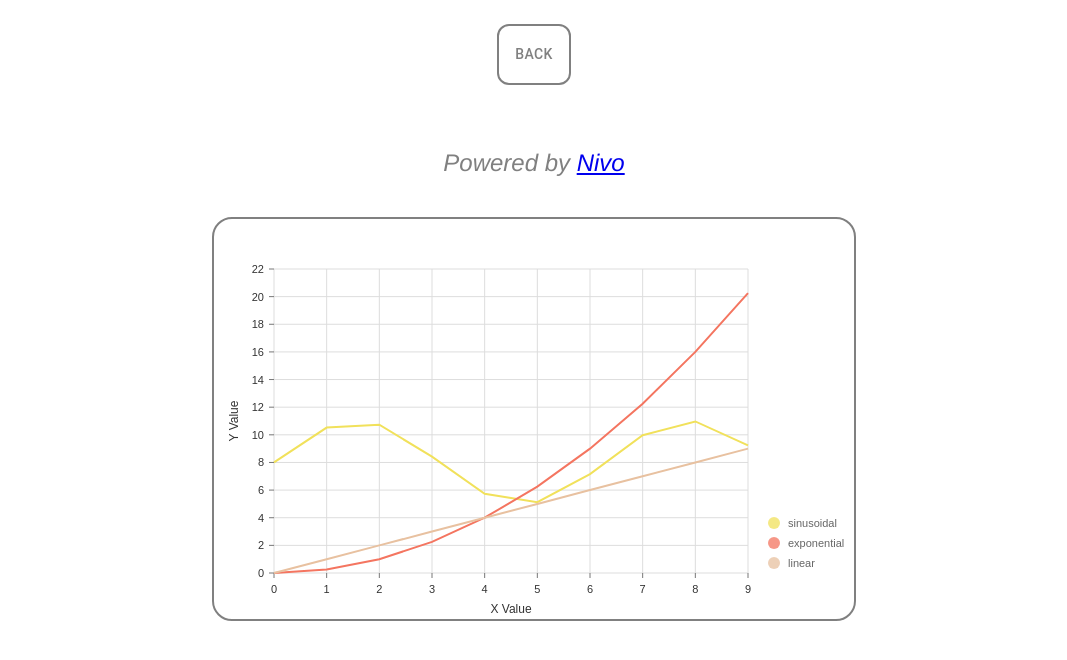
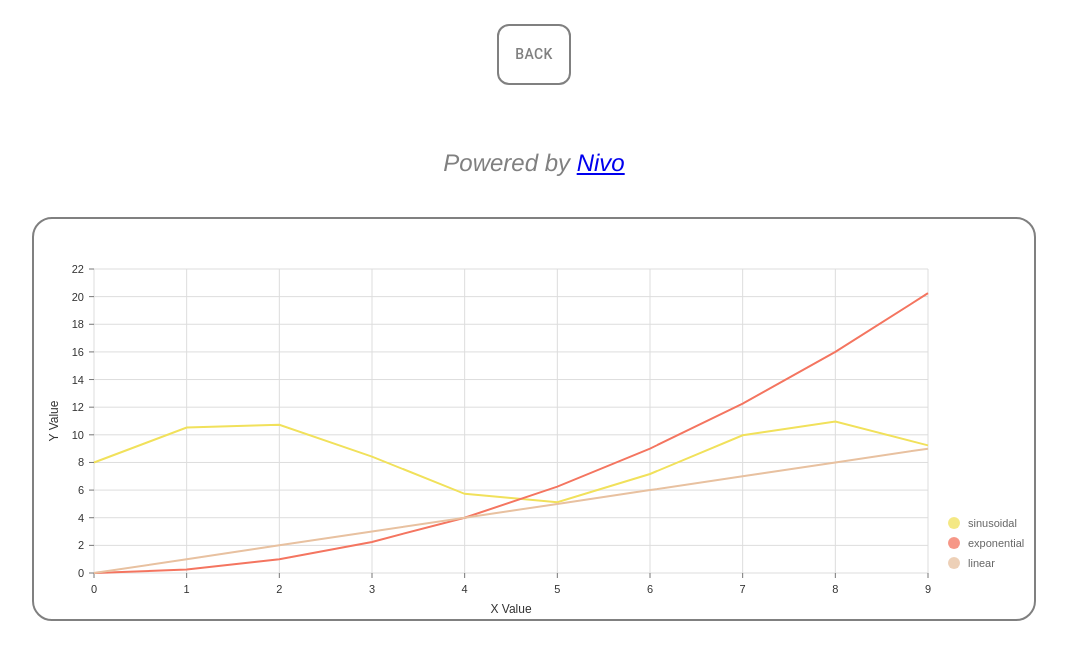
Before and after one commit to zgbaker54/zacharygeorgebaker, a React (Create React App) app: page /gallery in a window 1280 px wide. Shown: the top 660 px of the page, without its empty margins (106-1173 px from the left). Built offline with nearby package versions, Linux system fonts and the light colour scheme.

Commit message:
tweak chart width

```diff
--- a/src/styles/Global.css
+++ b/src/styles/Global.css
@@ -71,9 +71,9 @@
 }
 
 .galleryChart {
-  width: 50vw;
   height: 50vh;
-  min-width: 480px;
+  max-width: 100vw;
+  width: 1000px;
   border: gray solid 2px;
   border-radius: 20px;
 }
```
